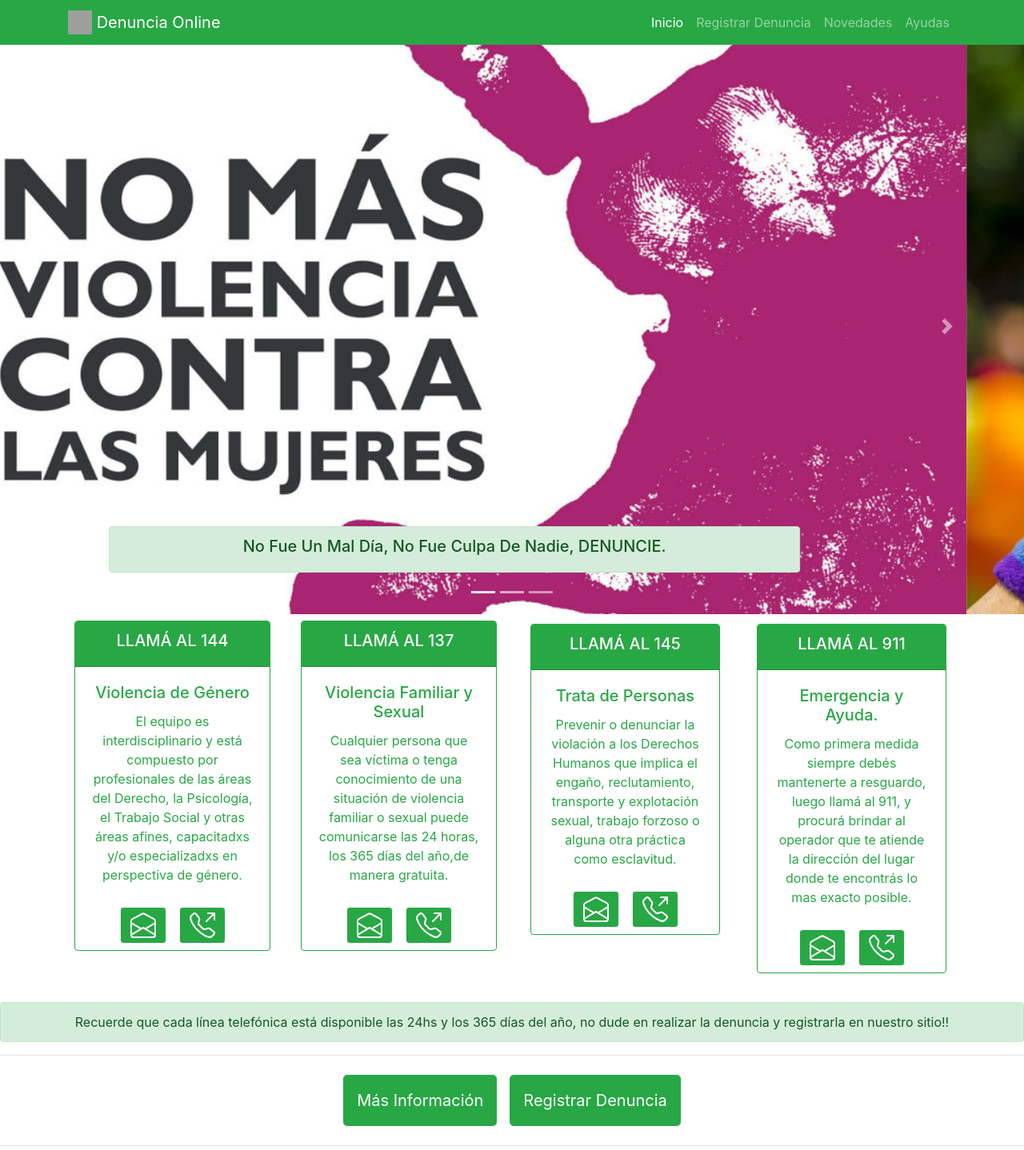
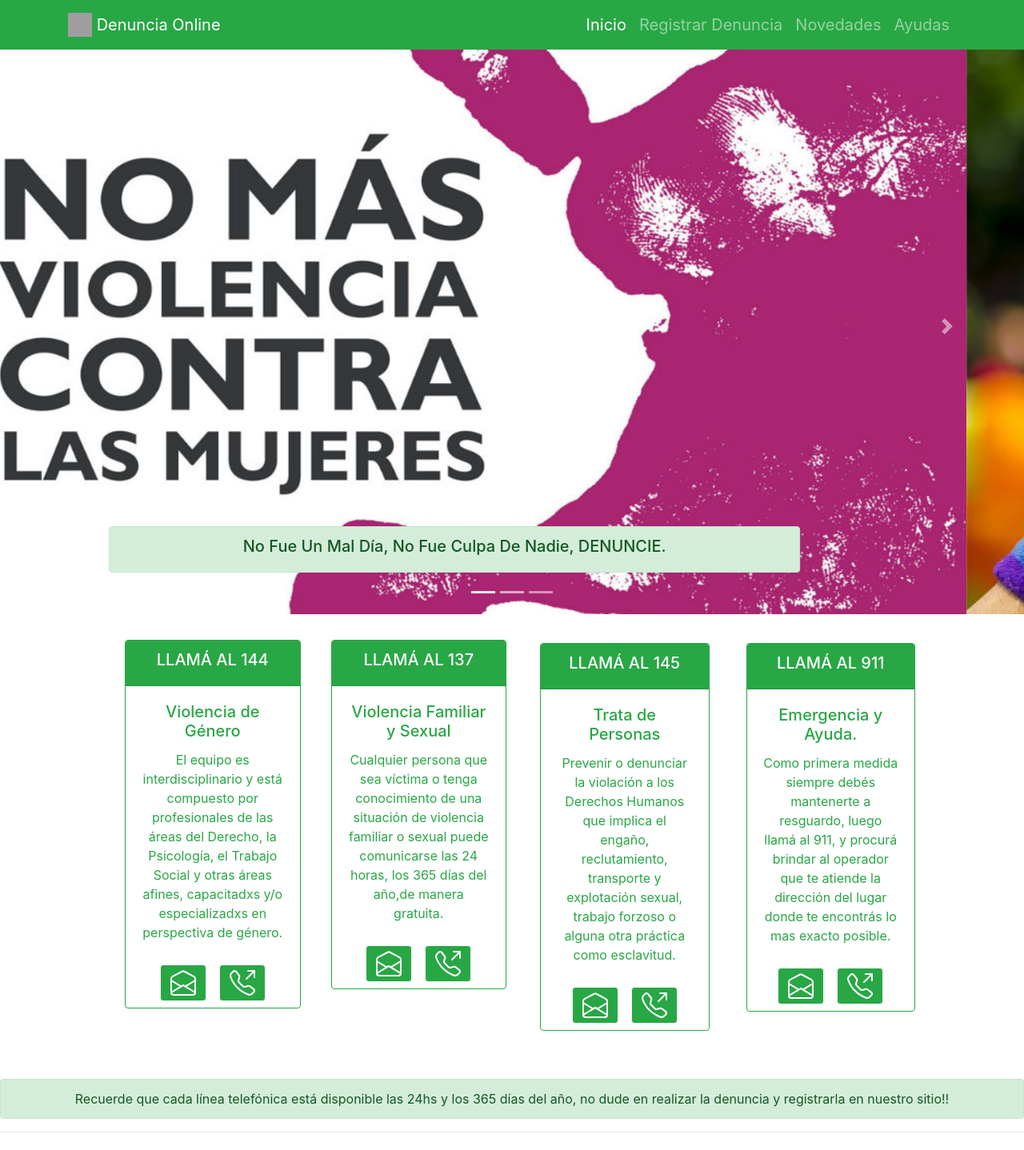
Before and after one commit to andresWeitzel/WebAppAngularBootstrap, an Angular app: page / in a window 1280 px wide. Shown: the top 1438 px of the page at 80% size. Built offline with nearby package versions, Linux system fonts and the light colour scheme; grey boxes are pictures that could not be loaded.

Commit message:
Retoques

```diff
--- a/package.json
+++ b/package.json
@@ -19,6 +19,7 @@
     "@angular/platform-browser": "~9.1.0",
     "@angular/platform-browser-dynamic": "~9.1.0",
     "@angular/router": "~9.1.0",
+    "netlify-cli": "^2.69.11",
     "rxjs": "~6.5.4",
     "tslib": "^1.10.0",
     "zone.js": "~0.10.2"
--- a/src/app/card/card.component.css
+++ b/src/app/card/card.component.css
@@ -0,0 +1,6 @@
+ section {
+     position: relative;
+     text-align: center;
+     justify-content: center;
+     align-items: center;
+ }
--- a/src/app/card/card.component.html
+++ b/src/app/card/card.component.html
@@ -1,7 +1,7 @@
 <!--CARD DECK-->
-<section class="container">
+<section class="container text-center">
 
-    <div class="card-deck row row-cols-sm-2  row-cols-md-2 row-cols-lg-4 text-center p-1">
+    <div class="card-deck row row-cols-sm-1 m-sm-4 ml-sm-5 row-cols-md-2 row-cols-lg-4 text-center p-1">
 
         <!--CARD 144-->
         <div class="col mb-4 ">
--- a/src/app/carrousel/carrousel.component.css
+++ b/src/app/carrousel/carrousel.component.css
@@ -0,0 +1,3 @@
+header {
+    position: relative;
+}
--- a/src/app/footer/footer.component.css
+++ b/src/app/footer/footer.component.css
@@ -0,0 +1,5 @@
+footer {
+    position: relative;
+    bottom: 0;
+    width: 100%;
+}
--- a/src/app/map/map.component.css
+++ b/src/app/map/map.component.css
@@ -0,0 +1,4 @@
+section {
+    position: relative;
+    text-align: center;
+}
--- a/src/app/map/map.component.html
+++ b/src/app/map/map.component.html
@@ -9,7 +9,7 @@
                 <div class="card-body">
                     <div>
                         <iframe src="https://www.google.com/maps/embed?pb=!1m14!1m8!1m3!1d13086.760988668932!2d-57.9480185!3d-34.9142221!3m2!1i1024!2i768!4f13.1!3m3!1m2!1s0x0%3A0xca197542f83c309f!2sMinisterio%20de%20las%20Mujeres%2C%20Pol%C3%ADticas%20de%20G%C3%A9nero%2C%20y%20Diversidad%20Sexual!5e0!3m2!1spt-PT!2sar!4v1608353571669!5m2!1spt-PT!2sar"
-                            width="400" height="300" frameborder="0" style="border:0;" allowfullscreen="" aria-hidden="false" tabindex="0"></iframe>
+                            width="350" height="300" frameborder="0" style="border:0;" allowfullscreen="" aria-hidden="false" tabindex="0"></iframe>
                     </div>
                     <div class="m-2">
                         <p><strong>Dirección:</strong> Calle 6 N° 950 (esquina 51) – La Plata (1900)</p>
@@ -60,7 +60,7 @@
                 <h5 class="card-header p-4"> Oficina de Violencia Doméstica (OVD)</h5>
                 <div class="card-body">
                     <div>
-                        <iframe src="https://www.google.com/maps/embed?pb=!1m14!1m8!1m3!1d13136.217897346176!2d-58.3844394!3d-34.602784!3m2!1i1024!2i768!4f13.1!3m3!1m2!1s0x0%3A0xa4a09f7ad7e65b51!2sovd!5e0!3m2!1spt-PT!2sar!4v1608774115689!5m2!1spt-PT!2sar" width="400" height="300"
+                        <iframe src="https://www.google.com/maps/embed?pb=!1m14!1m8!1m3!1d13136.217897346176!2d-58.3844394!3d-34.602784!3m2!1i1024!2i768!4f13.1!3m3!1m2!1s0x0%3A0xa4a09f7ad7e65b51!2sovd!5e0!3m2!1spt-PT!2sar!4v1608774115689!5m2!1spt-PT!2sar" width="350" height="300"
                             frameborder="0" style="border:0;" allowfullscreen="" aria-hidden="false" tabindex="0"></iframe>
                     </div>
                     <div class="m-2">
--- a/src/app/navbar/navbar.component.css
+++ b/src/app/navbar/navbar.component.css
@@ -0,0 +1,4 @@
+header {
+    font-size: 20px;
+    position: relative;
+}
```
Also changed, not shown: 1 other file (tests, documents, lock files or other folders).
